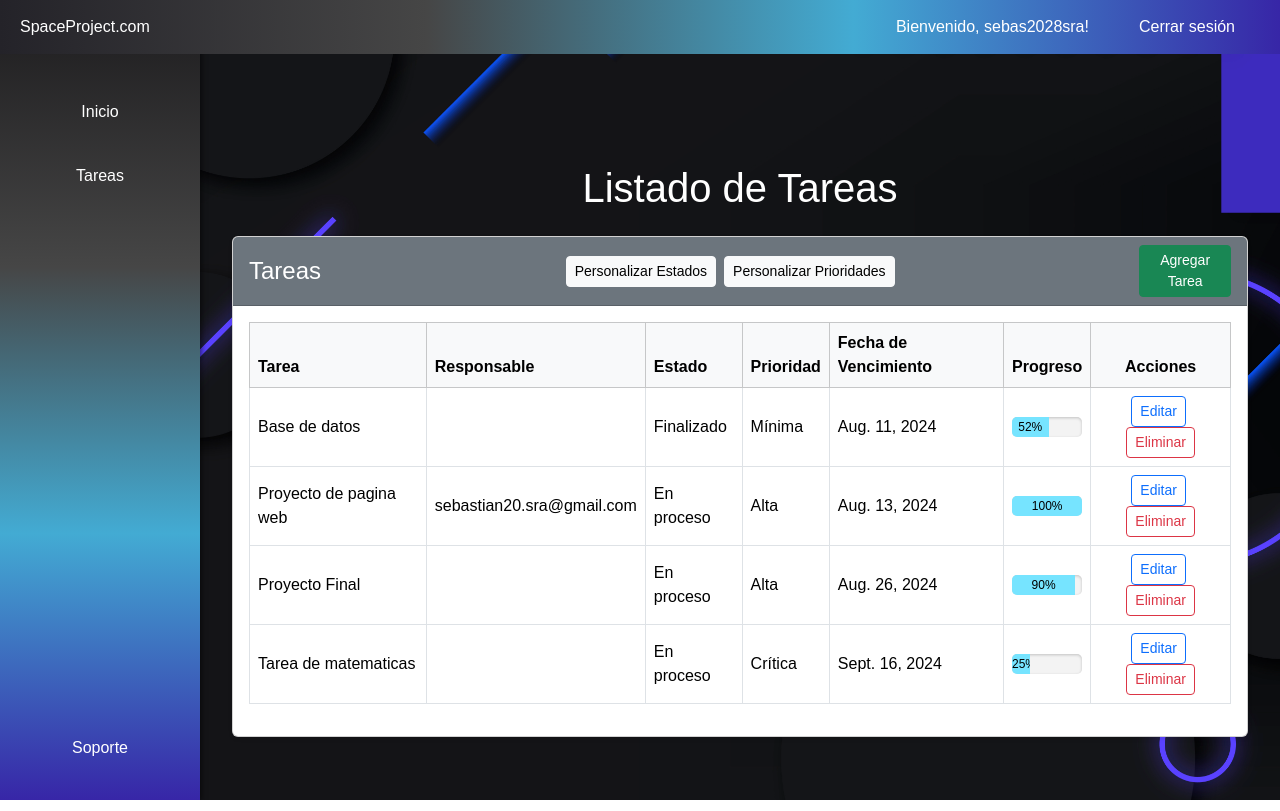
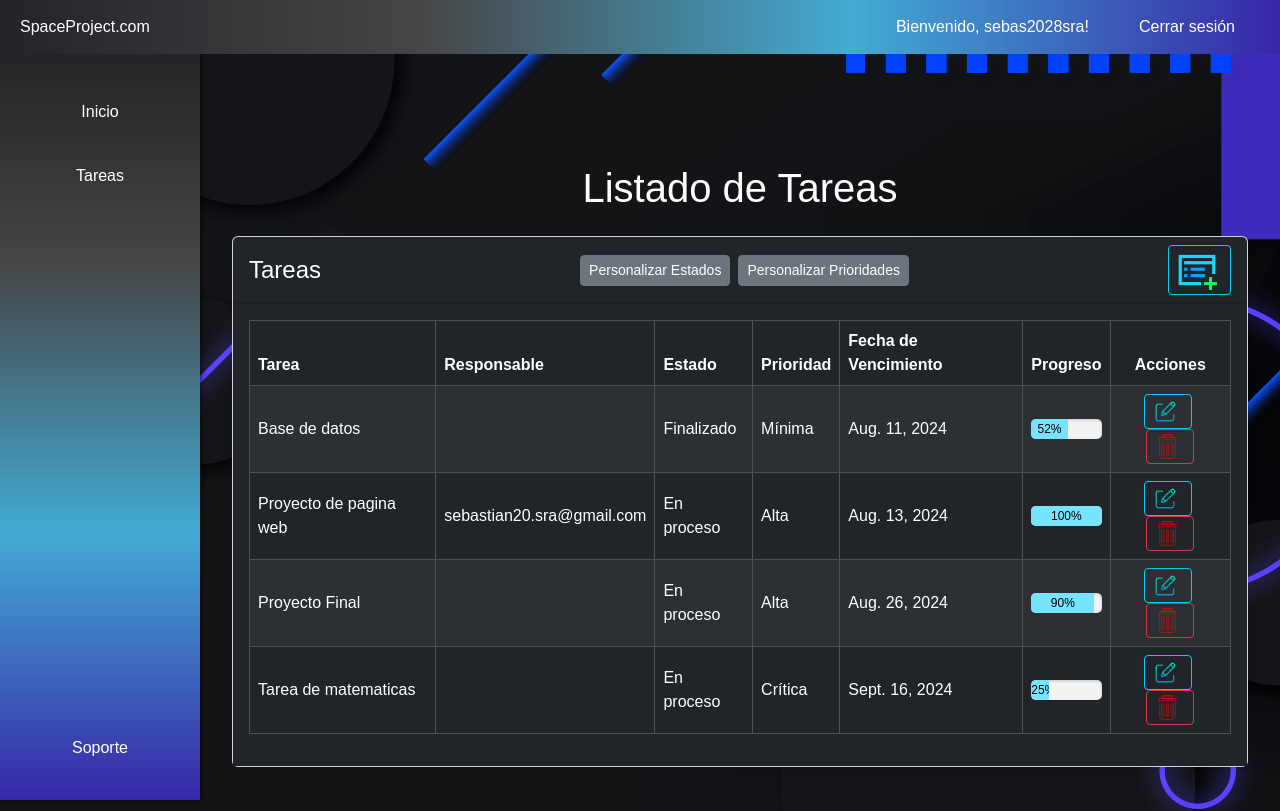
Before and after one commit to Sebas2028sra/Proyecto-Web, a Django app: page /index/ in a window 1280 px wide. Run offline with Django 5.2, Linux system fonts and the light colour scheme; a user stored in the database is signed in; data comes from the database, SQL or seed files in the repository; both versions use the stored data as it was after the commit.

Commit message:
Cambios esteticos

```diff
--- a/sistema/gestor/templates/proyectos/index.html
+++ b/sistema/gestor/templates/proyectos/index.html
@@ -43,18 +43,20 @@
 
 <div class="container">
     <div class="card shadow-sm mb-4">
-        <div class="card-header d-flex justify-content-between align-items-center bg-secondary text-white">
+        <div class="card-header d-flex justify-content-between align-items-center bg-dark text-white">
             <h4 class="mb-0">Tareas</h4>
             <div class="d-flex justify-content-center w-100">
-                <a href="{% url 'custom_estado' %}" class="btn btn-light btn-sm me-2">Personalizar Estados</a>
-                <a href="{% url 'custom_prioridad' %}" class="btn btn-light btn-sm">Personalizar Prioridades</a>
+                <a href="{% url 'custom_estado' %}" class="btn btn-secondary btn-sm me-2">Personalizar Estados</a>
+                <a href="{% url 'custom_prioridad' %}" class="btn btn-secondary btn-sm">Personalizar Prioridades</a>
             </div>
-            <a href="{% url 'agregar_proyecto' %}" class="btn btn-success btn-sm">Agregar Tarea</a>
+            <a href="{% url 'agregar_proyecto' %}" class="btn btn-outline-info btn-sm">
+                <img src="{% static 'imagenes/icono agregar4.png' %}" alt="Agregar Tarea" style="width: 40px; height: 40px; margin-right: 5px;">
+            </a>
         </div>
-        <div class="card-body">
+        <div class="card-body bg-dark text-white">
             <div class="table-responsive">
-                <table id="example" class="table table-hover table-bordered align-middle">
-                    <thead class="table-light">
+                <table id="example" class="table table-hover table-bordered align-middle table-striped table-dark">
+                    <thead class="table-dark">
                         <tr>
                             <th scope="col">Tarea</th>
                             <th scope="col">Responsable</th>
@@ -81,8 +83,12 @@
                                 </div>
                             </td>
                             <td class="text-center">
-                                <a href="{% url 'actualizar_proyecto' proyecto.id_proyecto %}" class="btn btn-outline-primary btn-sm me-1">Editar</a>
-                                <a href="{% url 'eliminar_proyecto' proyecto.id_proyecto %}" class="btn btn-outline-danger btn-sm">Eliminar</a>
+                                <a href="{% url 'actualizar_proyecto' proyecto.id_proyecto %}" class="btn btn-outline-info btn-sm me-1">
+                                    <img src="{% static 'imagenes/icono-editar.png' %}" alt="Editar" style="width: 25px; height: 25px; margin-right: 5px;">
+                                </a>
+                                <a href="{% url 'eliminar_proyecto' proyecto.id_proyecto %}" class="btn btn-outline-danger btn-sm">
+                                    <img src="{% static 'imagenes/icono-eliminar.png' %}" alt="Eliminar" style="width: 25px; height: 25px; margin-right: 5px;">
+                                </a>
                             </td>
                         </tr>
                         {% endfor %}
```
Also changed, not shown: sistema/db.sqlite3, sistema/gestor/static/imagenes/icono agregar4.png (added), sistema/gestor/static/imagenes/icono-editar.png (added), sistema/gestor/static/imagenes/icono-eliminar.png (added).
